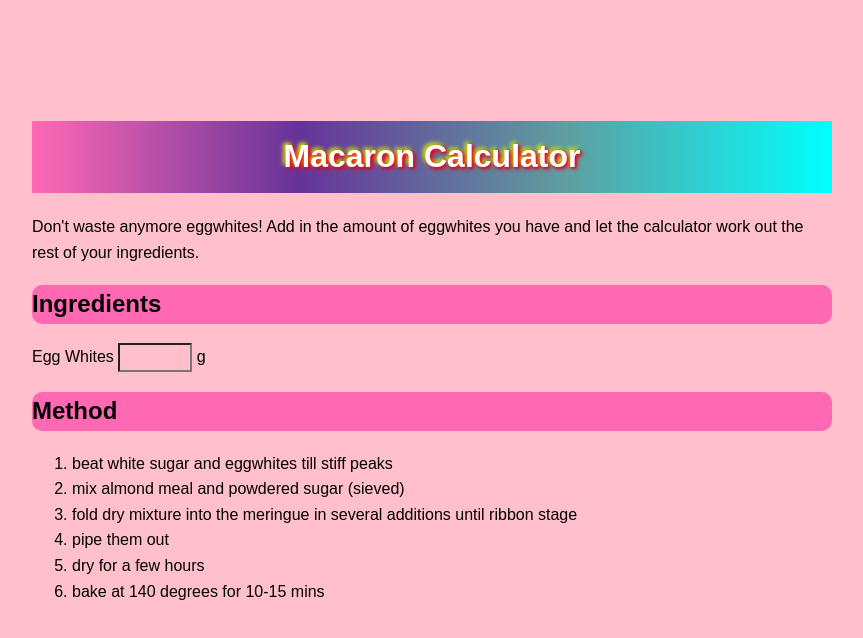
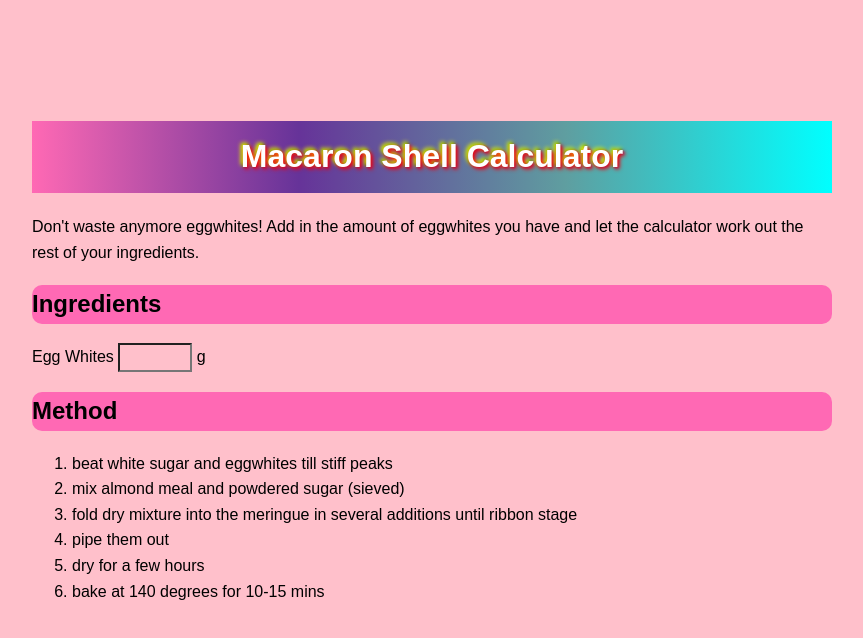
Before and after one commit to melipasta/melipasta, a plain HTML site: page index.html in a window 1280 px wide. Shown: the whole page, without its empty margins (208-1071 px from the left). Drawn offline with Linux system fonts and the light colour scheme.

Commit message:
fix title

```diff
--- a/index.html
+++ b/index.html
@@ -38,7 +38,7 @@
   </style>
 </head>
 <body>
-  <H1 style="text-align:center;">Macaron Calculator</H1>
+  <H1 style="text-align:center;">Macaron Shell Calculator</H1>
   <p>Don't waste anymore eggwhites! Add in the amount of eggwhites you have and let the calculator work out the rest of your ingredients.</p>
 
   <h2>Ingredients</h2>
```
